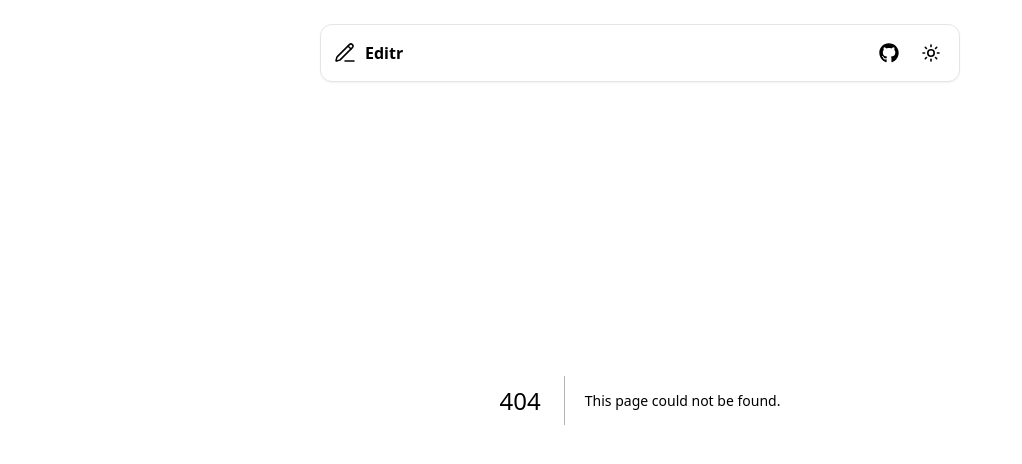
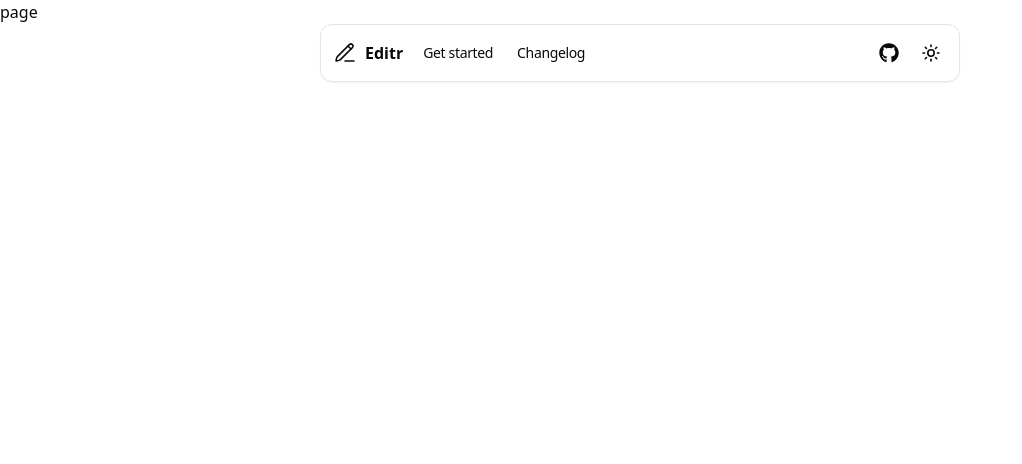
Before and after one commit to SKumr20/editr, a Next.js app: page /editor in a window 1280 px wide. Before the commit this address had no page. Shown: the top 464 px of the page, without its empty margins (0-1022 px from the left). Built offline with nearby package versions, Linux system fonts and the light colour scheme.

Commit message:
feat: add new button type - Nav

```diff
--- /dev/null
+++ b/src/app/editor/page.jsx
@@ -0,0 +1,7 @@
+const page = () => {
+  return (
+    <div>page</div>
+  )
+}
+
+export default page
--- a/src/app/layout.js
+++ b/src/app/layout.js
@@ -1,17 +1,13 @@
-import { Geist, Geist_Mono, The_Nautigal } from "next/font/google";
+import { Inter } from "next/font/google";
 import "../styles/globals.css";
 import { ThemeProvider } from "@/components/ThemeProvider";
 import Navbar from "@/components/sections/Navbar";
 
-const geistSans = Geist({
-  variable: "--font-geist-sans",
+const inter = Inter({
+  variable: "--font-inter",
   subsets: ["latin"],
 });
 
-const geistMono = Geist_Mono({
-  variable: "--font-geist-mono",
-  subsets: ["latin"],
-});
 
 export const metadata = {
   title: "Editr",
@@ -22,7 +18,7 @@ export default function RootLayout({ children }) {
   return (
     <html lang="en">
       <body
-        className={`${geistSans.variable} ${geistMono.variable} antialiased`}
+        className={`${inter.variable} antialiased`}
       >
         <ThemeProvider>
           <Navbar />
--- a/src/components/sections/Navbar.jsx
+++ b/src/components/sections/Navbar.jsx
@@ -1,15 +1,28 @@
 import ToggleDarkmode from "../ui/ToggleDarkmode";
 import { PencilLine } from "lucide-react";
 import GithubSmallBtn from "../ui/GithubSmallbtn";
+import Link from "next/link";
+import { Button } from "../ui/button";
 
 const Navbar = () => {
   return (
     <div className="fixed top-0 left-0 right-0 z-50 flex items-center justify-between p-2 md:p-3 mt-6 mx-10 md:mx-20 lg:mx:50 xl:mx-80 bg-background rounded-lg border border-border shadow-xs">
-      {/* Left - Title and logo */}
+      <div className="flex items-center gap-2">
+        {/* Left - Title and logo */}
         <div className="flex items-center gap-2">
           <PencilLine strokeWidth={1.5} />
           <h2 className="font-bold" >Editr</h2>
         </div>
+        {/* Nav links */}
+        <div>
+          <Link href='/editor'>
+            <Button variant='nav' size='sm'>Get started</Button>
+          </Link>
+          <Link href='#'>
+            <Button variant='nav' size='sm'>Changelog</Button>
+          </Link>
+        </div>
+      </div>
         {/* Right side div */}
         <div className="flex items-center gap-2">
           <GithubSmallBtn />
--- a/src/components/ui/button.jsx
+++ b/src/components/ui/button.jsx
@@ -20,6 +20,8 @@ const buttonVariants = cva(
         ghost:
           "hover:bg-accent hover:text-accent-foreground dark:hover:bg-accent/50",
         link: "text-primary underline-offset-4 hover:underline",
+        nav:
+          "hover:bg-accent font-light tracking-tight hover:text-accent-foreground dark:hover:bg-accent/50",
       },
       size: {
         default: "h-9 px-4 py-2 has-[>svg]:px-3",
```
